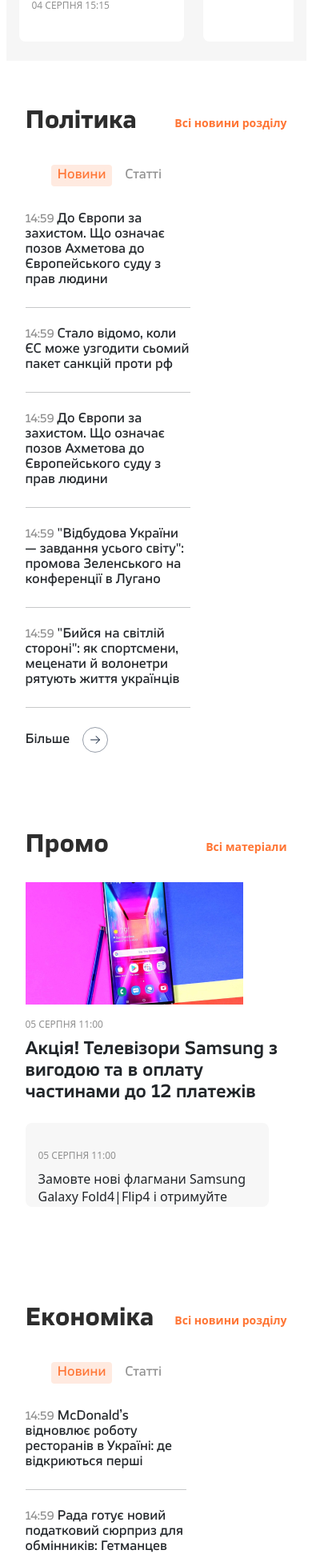
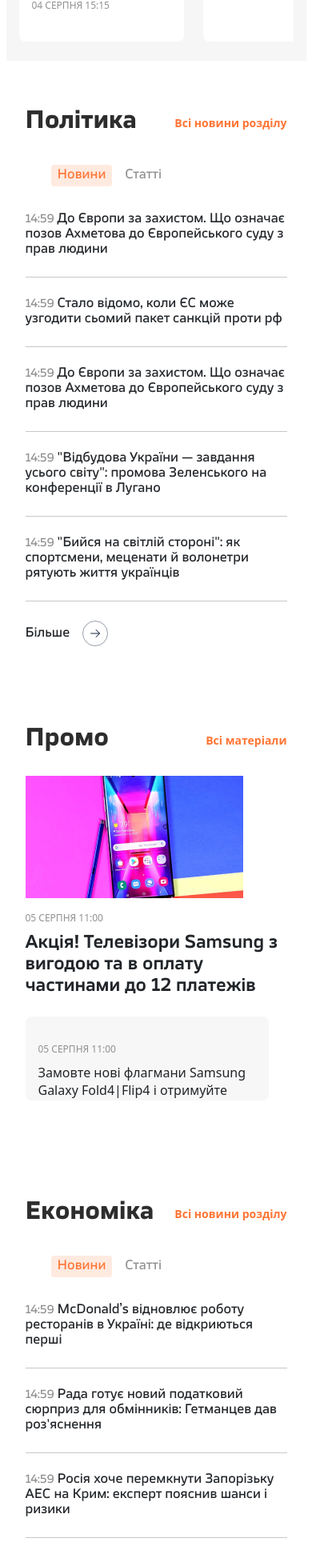
Before and after one commit to Banchee501/react-news-app, a React (Create React App) app: page / in a window 390 px wide. Shown: the part 6758-8701 px from the top of the page at 80% size. Built offline with nearby package versions, Linux system fonts and the light colour scheme.

Commit message:
fixed media

```diff
--- a/src/style/media.scss
+++ b/src/style/media.scss
@@ -299,6 +299,9 @@
                 margin: 0;
                 margin-bottom: 32px;
             }
+            &-body {
+                display: block;
+            }
         }
         &__promo {
             padding: 40px 24px;
@@ -318,6 +321,9 @@
                     font-size: 30px;
                 }
             }
+            &-body {
+                display: block;
+            }
             .sort {
                 display: flex;
                 margin: 0;
@@ -334,6 +340,9 @@
                 display: flex;
                 margin: 0;
                 margin-bottom: 32px;
+            }
+            &-body {
+                display: block;
             }
         }
     }
```
